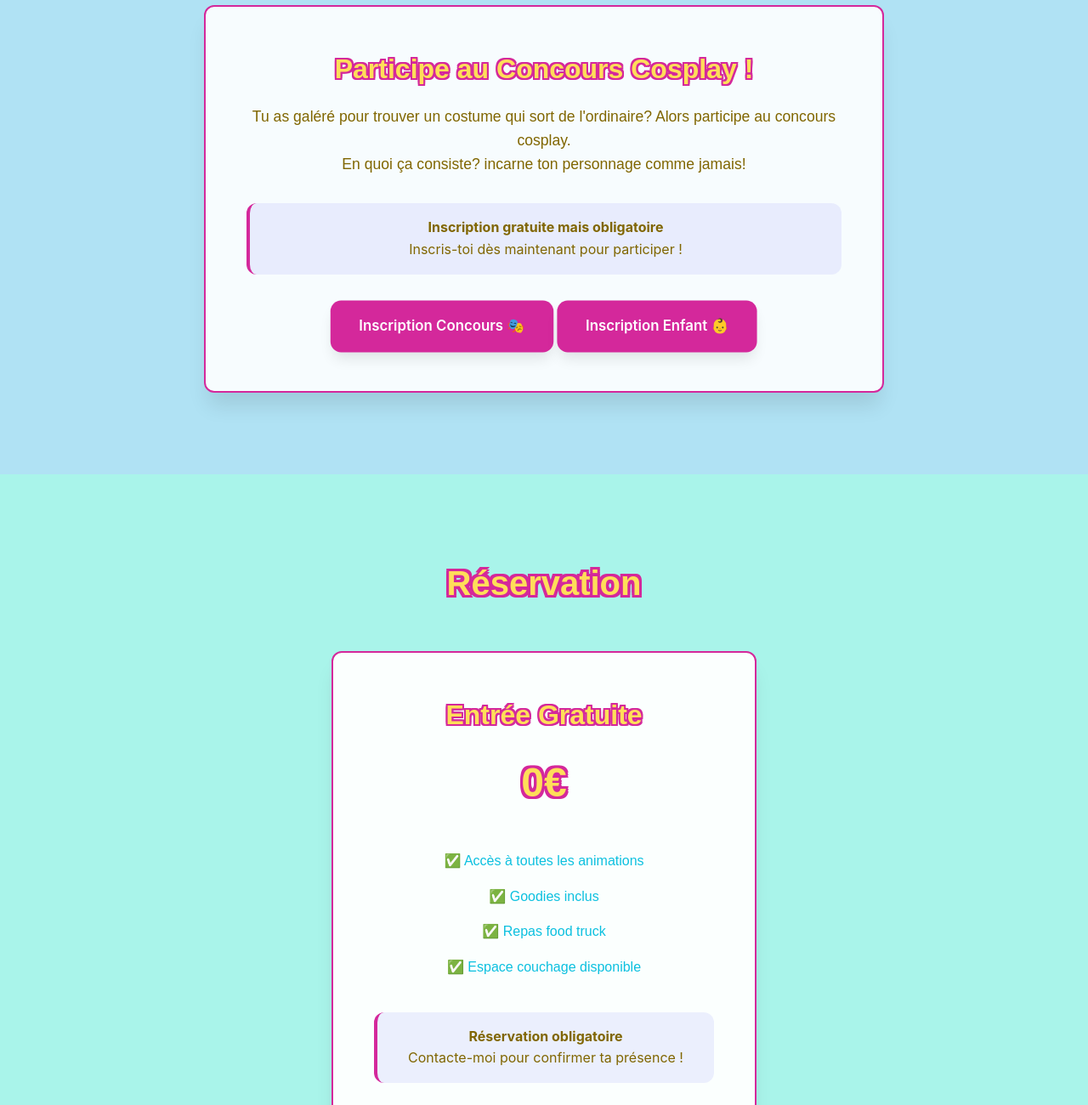
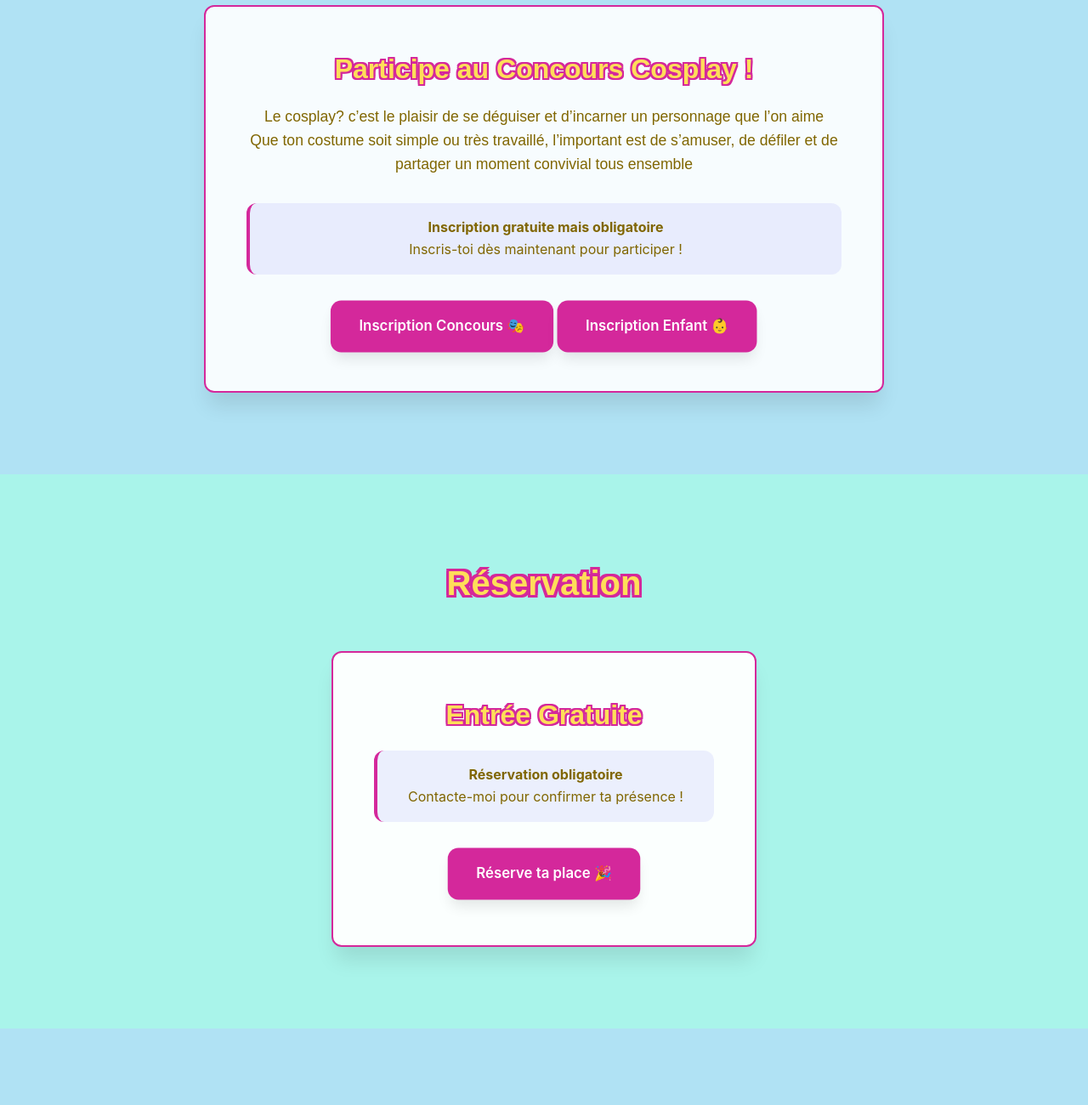
Before and after one commit to Worlds-of-Tatiana-Level-40/Worlds-of-Tatiana-Level-40.github.io, a website: page index.html in a window 1280 px wide. Shown: the part 1960-3260 px from the top of the page at 85% size. Drawn offline with nearby package versions, Linux system fonts and the light colour scheme; a script that the page names is missing.

Commit message:
Update index.html

```diff
--- a/index.html
+++ b/index.html
@@ -144,8 +144,8 @@
           <div class="cosplay-card">
             <h3>Participe au Concours Cosplay !</h3>
             <p class="cosplay-description">
-              Tu as galéré pour trouver un costume qui sort de l'ordinaire? Alors participe au concours cosplay.<br>
-				En quoi ça consiste? incarne ton personnage comme jamais!
+              Le cosplay? c’est le plaisir de se déguiser et d’incarner un personnage que l’on aime<br>
+				Que ton costume soit simple ou très travaillé, l’important est de s’amuser, de défiler et de partager un moment convivial tous ensemble
             </p>
             <p class="cosplay-note">
               <strong>Inscription gratuite mais obligatoire</strong><br>
@@ -173,13 +173,6 @@
         <div class="ticket-info" data-aos="fade-up" data-aos-delay="200">
           <div class="ticket-card">
             <h3>Entrée Gratuite</h3>
-            <p class="ticket-price">0€</p>
-            <ul class="ticket-features">
-              <li>✅ Accès à toutes les animations</li>
-              <li>✅ Goodies inclus</li>
-              <li>✅ Repas food truck</li>
-              <li>✅ Espace couchage disponible</li>
-            </ul>
             <p class="ticket-note">
               <strong>Réservation obligatoire</strong><br>
               Contacte-moi pour confirmer ta présence !
```
